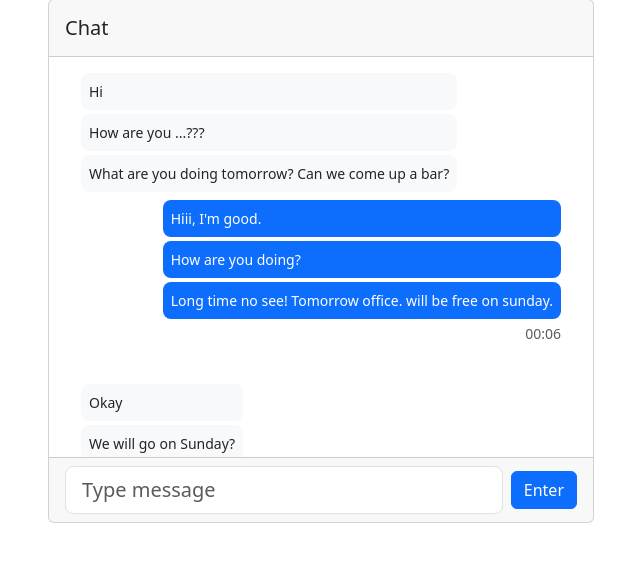
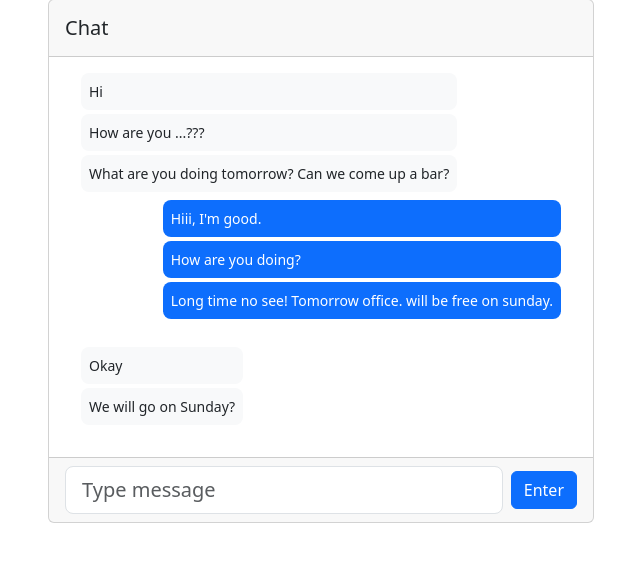
Before and after one commit to SleepyLeaf58/VPCI-Scavenger, a Flask app: template production/templates/chat.html in a window 1280 px wide. Shown: the part 105-667 px from the top of the page, without its empty margins (319-959 px from the left). Run offline with Flask 3, Linux system fonts and the light colour scheme; the template is opened without the code that fills it, so the values that code supplies are empty.

Commit message:
smol changes to the chat

```diff
--- a/production/templates/chat.html
+++ b/production/templates/chat.html
@@ -55,7 +55,6 @@
                       <p class="small p-2 me-3 mb-1 text-white rounded-3 bg-primary">Long time no see! Tomorrow
                         office. will
                         be free on sunday.</p>
-                      <p class="small me-3 mb-3 rounded-3 text-muted d-flex justify-content-end">00:06</p>
                     </div>
                   </div>
 
```
